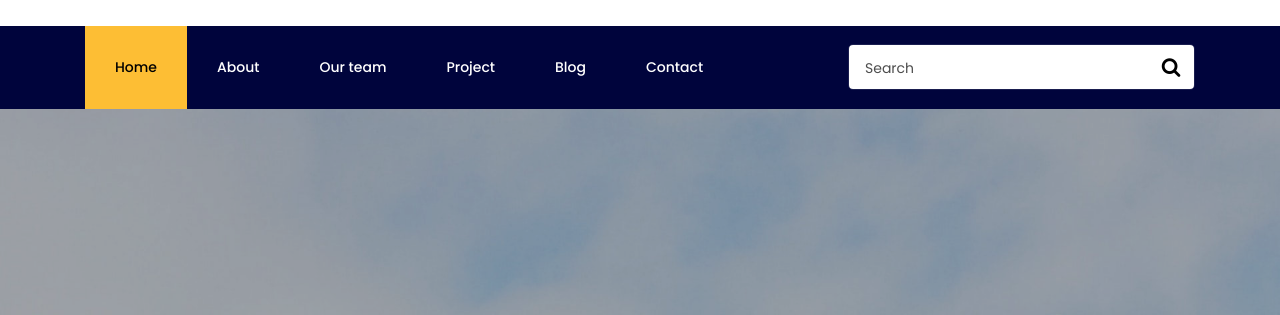
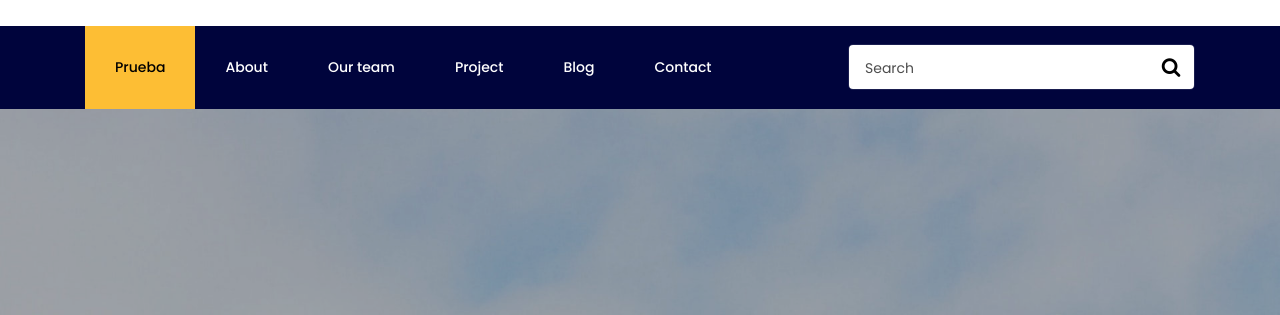
Before and after one commit to OscarBlaazz/ArriendoHerramientasPHP, a plain HTML site: page index.html in a window 1280 px wide. Shown: the part 92-407 px from the top of the page. Drawn offline with Linux system fonts and the light colour scheme; some packages are replaced by stand-ins of ours; no server answers; files whose address does not match are found by name.

Commit message:
prueba plantilla

```diff
--- a/index.html
+++ b/index.html
@@ -54,7 +54,7 @@
         </form>
 	      <div class="collapse navbar-collapse" id="ftco-nav">
 	        <ul class="navbar-nav mr-auto">
-	        	<li class="nav-item active"><a href="index.html" class="nav-link">Home</a></li>
+	        	<li class="nav-item active"><a href="index.html" class="nav-link">Prueba</a></li>
 	        	<li class="nav-item"><a href="about.html" class="nav-link">About</a></li>
 	        	<li class="nav-item"><a href="team.html" class="nav-link">Our team</a></li>
 	        	<li class="nav-item"><a href="project.html" class="nav-link">Project</a></li>
```
